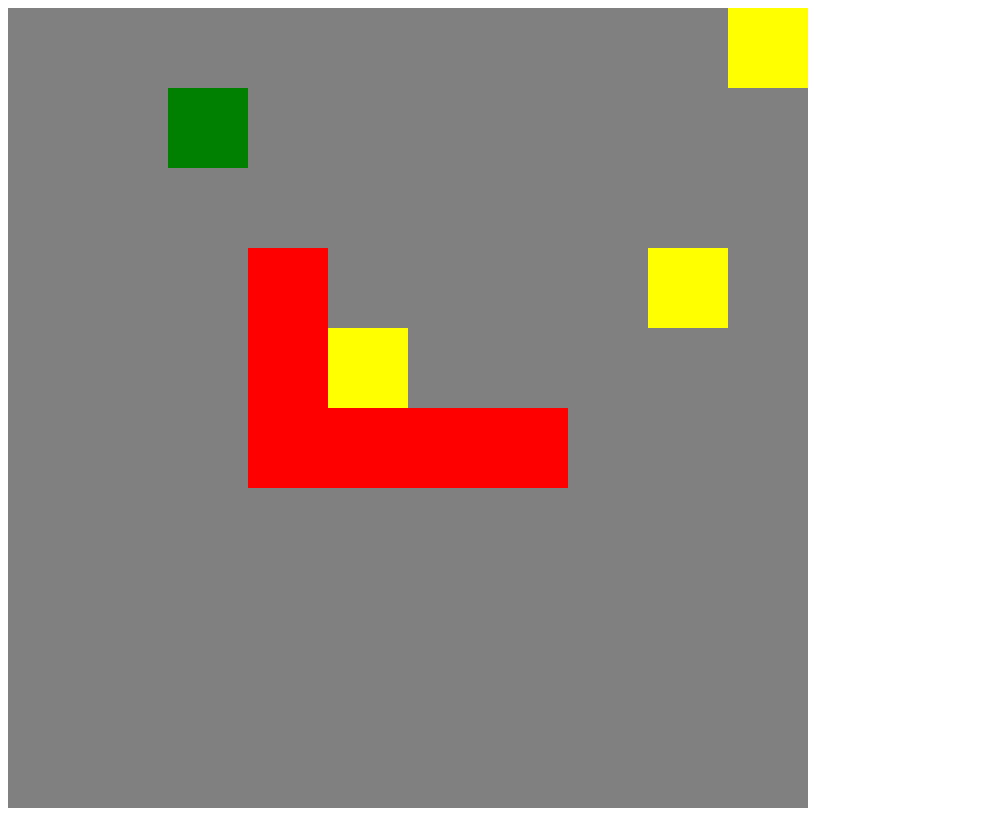
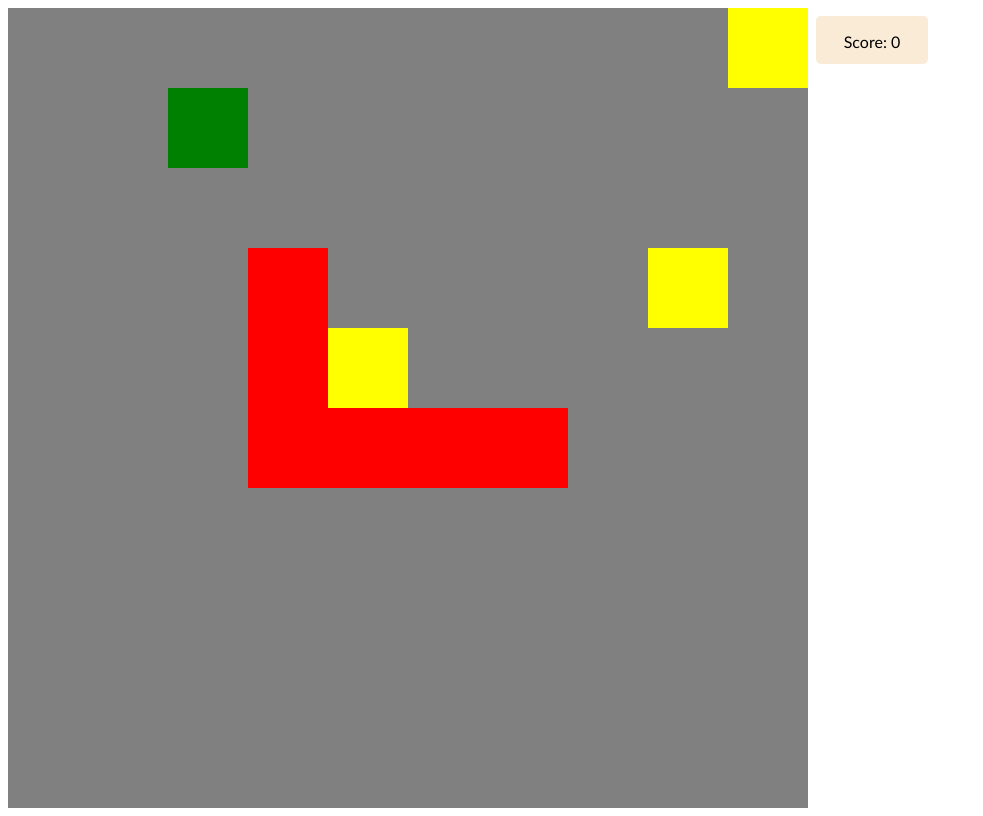
Before and after one commit to DominikDO98/Client-GameJS, a React (Vite) app: page / in a window 1280 px wide. Shown: the whole page, without its empty margins (0-983 px from the left). Built offline with nearby package versions, Linux system fonts and the light colour scheme.

Commit message:
Feat: Added score counting and display
Feat: Added context for score and incremanting the score  upon point collection

Fix: fix for array of dependacy in useMovement hook

Feat: added basic styling

```diff
--- a/src/components/field.tsx
+++ b/src/components/map/field.tsx
@@ -1,5 +1,5 @@
-import "../styles/map.css";
-import { TField } from "../types/map";
+import { TField } from "../../types/map";
+import "../../styles/map.css";
 
 export const Field = (props: { object: TField }) => {
   return <div className={props.object ? props.object : "field"}></div>;
--- a/src/components/line.tsx
+++ b/src/components/map/line.tsx
@@ -1,4 +1,4 @@
-import { TField } from "../types/map";
+import { TField } from "../../types/map";
 import { Field } from "./field";
 
 export const Line = (props: { array: TField[] }) => {
--- /dev/null
+++ b/src/components/score/score.tsx
@@ -0,0 +1,13 @@
+import { useContext } from "react";
+import { ScoreContext } from "../../context/scoreContext";
+import "../../styles/score.css";
+
+export const Score = () => {
+  const { score } = useContext(ScoreContext);
+
+  return (
+    <>
+      <div className="score">Score: {score}</div>
+    </>
+  );
+};
--- /dev/null
+++ b/src/context/scoreContext.tsx
@@ -0,0 +1,11 @@
+import { createContext } from "react";
+import React from "react";
+
+interface IScoreContext {
+  score: number;
+  setScore: React.Dispatch<React.SetStateAction<number>>;
+}
+export const ScoreContext = createContext<IScoreContext>({
+  score: 0,
+  setScore: () => {},
+});
--- a/src/hooks/useMovement.ts
+++ b/src/hooks/useMovement.ts
@@ -1,12 +1,14 @@
-import { useCallback, useEffect } from "react";
+import { useCallback, useContext, useEffect } from "react";
 import { movement } from "../constants/movment";
 import { TPosition, IMapData } from "../types/map";
 import { checkBorder, checkOverlap } from "../utils/map.utils";
+import { ScoreContext } from "../context/scoreContext";
 
 export const useMovement = (
   map: IMapData | null,
   setMap: React.Dispatch<React.SetStateAction<IMapData | null>>
 ) => {
+  const { setScore } = useContext(ScoreContext);
   const move = useCallback(
     (tempPlayer: TPosition) => {
       if (map) {
@@ -29,10 +31,11 @@ export const useMovement = (
           }),
           player: tempPlayer,
         };
+        setScore((curr) => curr + 1);
         setMap(tempMap);
       }
     },
-    [map, setMap]
+    [map, setMap, setScore]
   );
 
   const handleMovemant = useCallback(
--- a/src/pages/gamePage.tsx
+++ b/src/pages/gamePage.tsx
@@ -1,9 +1,16 @@
-import { Map } from "../components/map";
+import { useState } from "react";
+import { Map } from "../components/map/map";
+import { Score } from "../components/score/score";
+import { ScoreContext } from "../context/scoreContext";
 
 export const GamePage = () => {
+  const [score, setScore] = useState<number>(0);
   return (
     <>
-      <Map></Map>
+      <ScoreContext.Provider value={{ score, setScore }}>
+        <Map></Map>
+        <Score></Score>
+      </ScoreContext.Provider>
     </>
   );
 };
--- /dev/null
+++ b/src/styles/score.css
@@ -0,0 +1,10 @@
+.score {
+  font-family: "Gill Sans", "Gill Sans MT", Calibri, "Trebuchet MS", sans-serif;
+  background-color: antiquewhite;
+  text-align: center;
+  width: 5em;
+  height: 1em;
+  padding: 1em;
+  margin: 0.5em;
+  border-radius: 0.3em;
+}
```
Also changed, not shown: src/components/map/map.tsx (renamed from src/components/map.tsx, +4 -4 lines).
